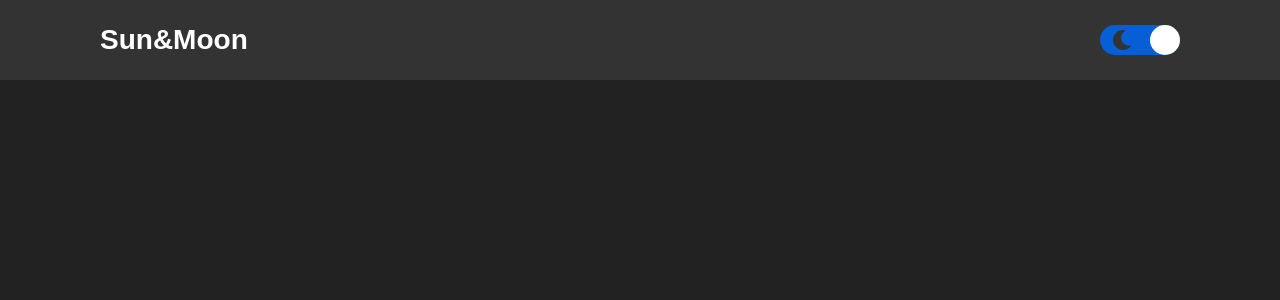
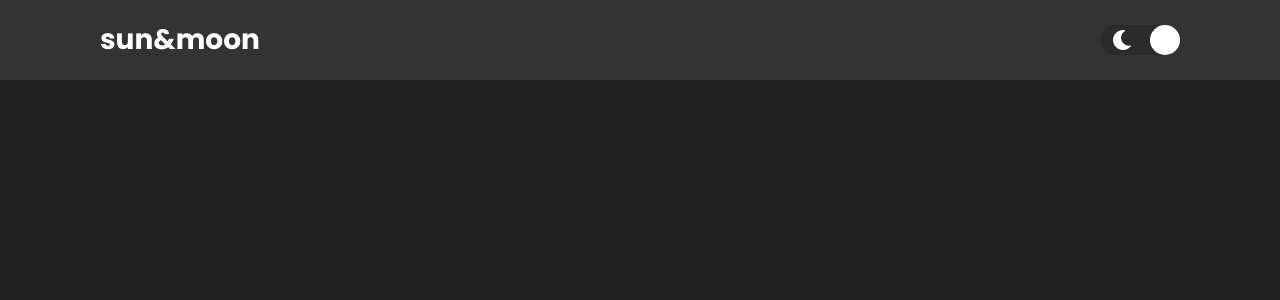
Before and after one commit to joaogkvalho/Sun-Moon, a React (Create React App) app: page / in a window 1280 px wide. Both pictures are taken after a click on the element 1140 px from the left and 40 px from the top of the page. Shown: the top 300 px of the page. Built offline with nearby package versions, Linux system fonts and the light colour scheme.

Commit message:
bugs correction

```diff
--- a/public/index.html
+++ b/public/index.html
@@ -3,8 +3,9 @@
   <head>
     <meta charset="utf-8" />
     <meta name="viewport" content="width=device-width, initial-scale=1" />
-
-    <title>Sun&Moon</title>
+    <link rel="preconnect" href="https://fonts.googleapis.com">
+    <link href="https://fonts.googleapis.com/css2?family=Poppins:wght@400;700&display=swap" rel="stylesheet">
+    <title>sun&moon</title>
   </head>
   <body>
     <noscript>You need to enable JavaScript to run this app.</noscript>
--- a/src/App.tsx
+++ b/src/App.tsx
@@ -1,12 +1,9 @@
-import { useState } from 'react'
 import { Header } from "./components/Header";
 import { ThemeProvider } from 'styled-components'
-
 import { usePersistedState } from './hooks/usePersistedState';
 
 import dark from './styles/themes/dark'
 import light from './styles/themes/light'
-
 import GlobalStyle from "./styles/global";
 
 
--- a/src/components/Header/index.tsx
+++ b/src/components/Header/index.tsx
@@ -15,16 +15,16 @@ export function Header({ toggleTheme }: HeaderProps){
     return(
         <Container>
             <Content>
-                <h1>Sun&amp;<span>Moon</span></h1>
+                <h1>sun&amp;moon</h1>
                     <Switch
                         onChange={toggleTheme}
                         checked={title === 'dark'}
-                        uncheckedIcon={<FaSun color="yellow"/>}
-                        checkedIcon={<FaMoon color="#333"/>}
+                        uncheckedIcon={<FaSun color="yellow" />}
+                        checkedIcon={<FaMoon />}
                         height={30}
                         width={80}
                         handleDiameter={30}
-                        onColor={colors.secundary}
+                        onColor={shade(0.15, colors.primary)}
                         offColor={shade(0.15, colors.primary)}
                     />
                 </Content>
--- a/src/components/Header/styles.ts
+++ b/src/components/Header/styles.ts
@@ -17,6 +17,10 @@ export const Content = styled.div`
 
     color: #fff;
 
+    h1{
+        font-weight: 700;
+    }
+
     svg{
         width: 20px;
         height: 20px;
--- a/src/styles/global.ts
+++ b/src/styles/global.ts
@@ -11,6 +11,6 @@ export default createGlobalStyle`
         background: ${props => props.theme.colors.background};
         color: ${props => props.theme.colors.text};
         font-size: 14px;
-        font-family: sans-serif;
+        font-family: 'Poppins', sans-serif;
     }
 `
--- a/src/styles/themes/dark.ts
+++ b/src/styles/themes/dark.ts
@@ -3,7 +3,6 @@ export default{
 
     colors: {
         primary: '#333',
-        secundary: '#065fd4',
 
         background: '#222',
         text: '#fff'
```
